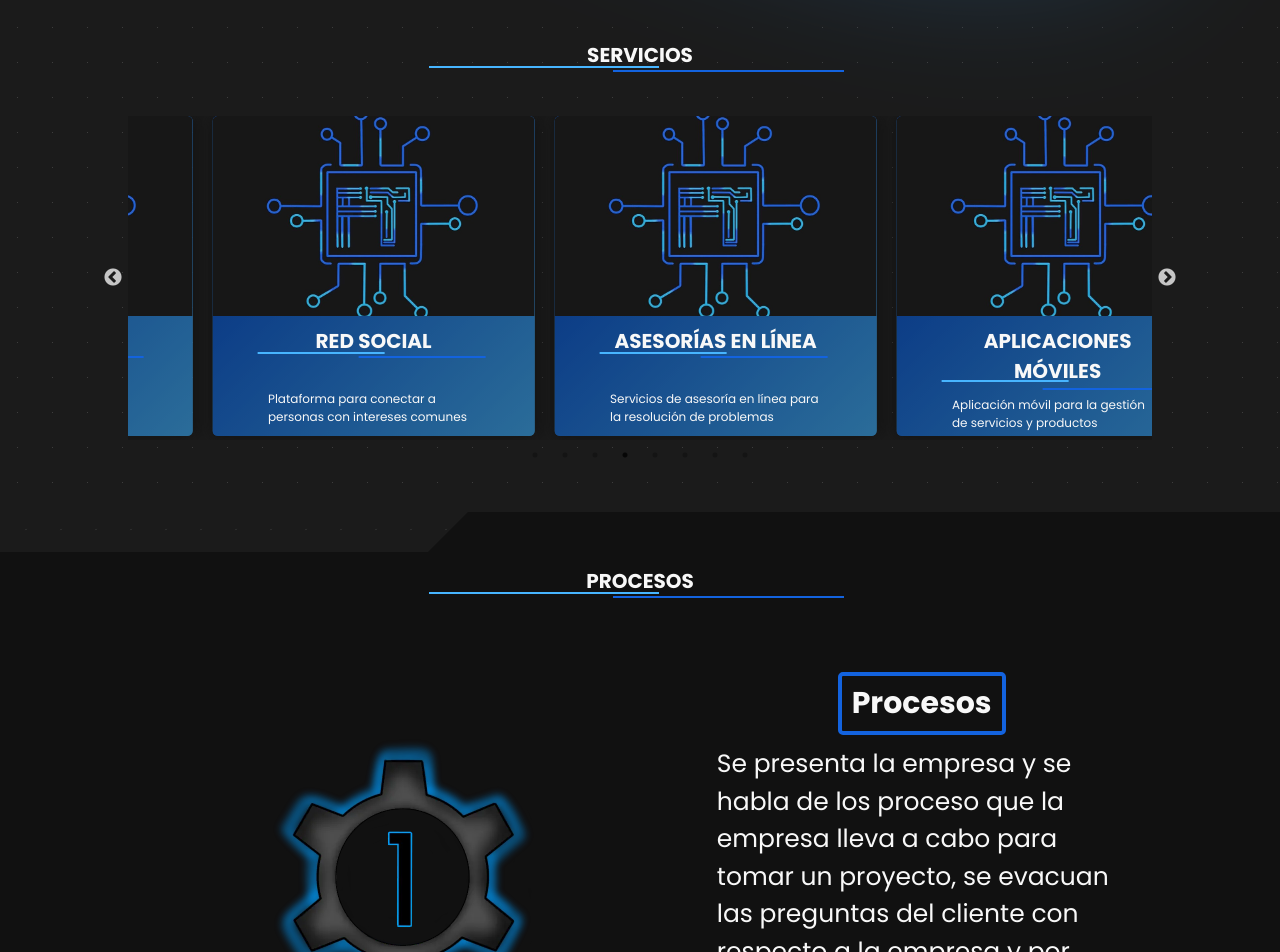
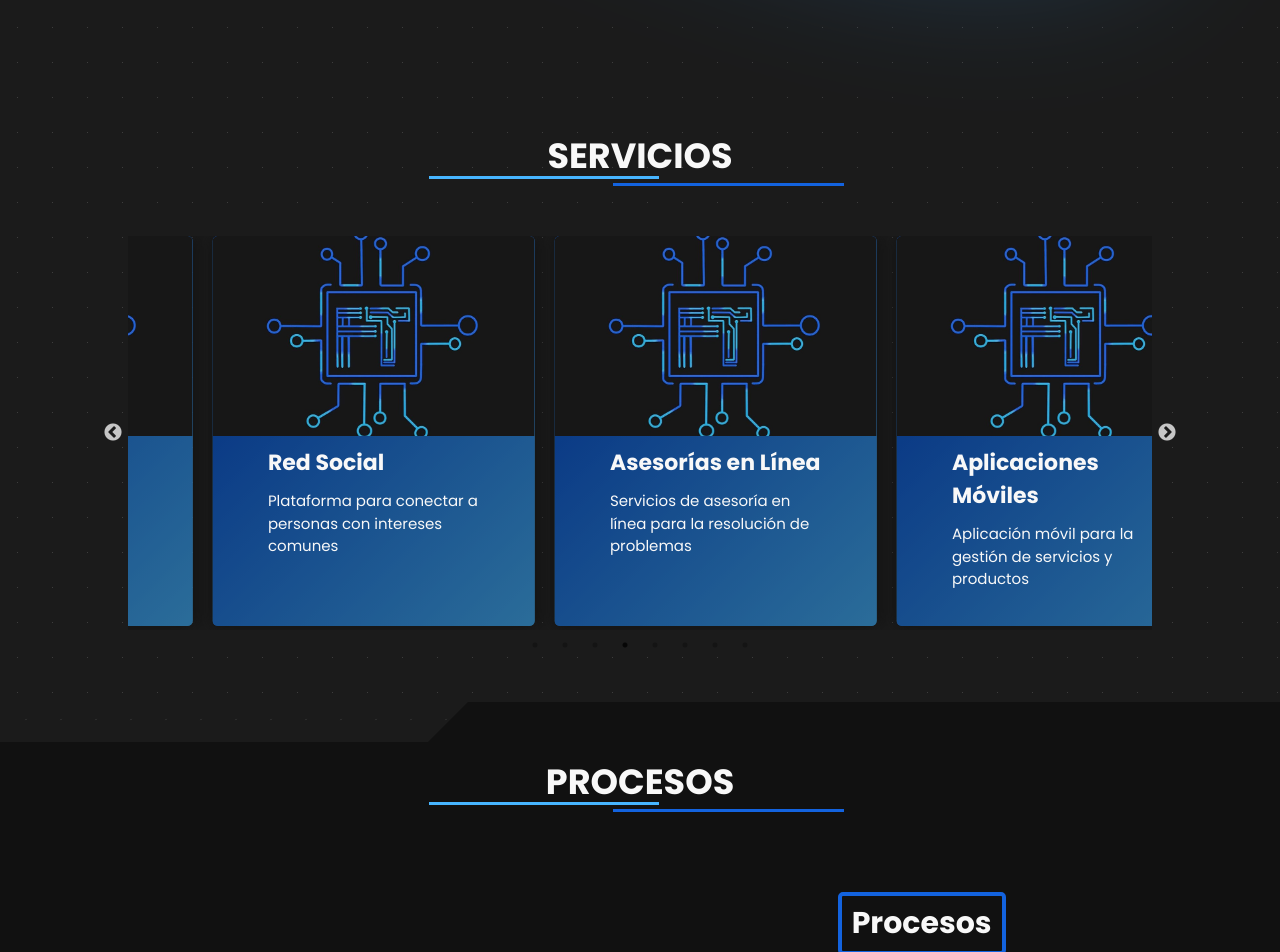
Before and after one commit to Future-TechnologiesCR/Portafolio2, a React (Vite) app: page / in a window 1280 px wide. Shown: the part 760-1712 px from the top of the page. Built offline with nearby package versions, Linux system fonts and the light colour scheme.

Commit message:
Actualizacion pagina

```diff
--- a/src/Components/Header/Greeting.jsx
+++ b/src/Components/Header/Greeting.jsx
@@ -16,7 +16,7 @@ function Greeting() {
             Somos una empresa tecnológica especializada en el Desarrollo de páginas y plataformas web y servicios de Hosting, estamos aquí para ayudarte con todos tus proyectos.
           </p>
         </div>
-        <NavLink to="#about-me" className="header__link">
+        <NavLink to="#services" className="header__link">
           <i className="fa-solid fa-arrow-down header__link-arrow"></i>
         </NavLink>
       </header>
--- a/src/Components/Processes/Processes.jsx
+++ b/src/Components/Processes/Processes.jsx
@@ -9,7 +9,7 @@ function Processes() {
         <ProjectsPage />
       </div>
       <div className='block-left'></div>
-    <div className='block-right'></div>
+      <div className='block-right'></div>
     </section>
   )
 }
--- a/src/Components/ProjectsPage/ProjectsPage.jsx
+++ b/src/Components/ProjectsPage/ProjectsPage.jsx
@@ -1,5 +1,4 @@
 import React, { useEffect, useState } from "react";
-import blaster from "../../img/blaster.png";
 import uno from "../../img/Uno.webp";
 import dos from "../../img/Dos.webp";
 import tres from "../../img/Tres.webp";
--- a/src/Components/Services/Services.jsx
+++ b/src/Components/Services/Services.jsx
@@ -103,8 +103,8 @@ function Services() {
   ];
 
   return (
-      <section className="services scroll-spy-section" id="services">
-      <h2 className="heading-underline" id="services">Servicios</h2>
+    <section className="services section scroll-spy-section" id="services">
+      <h2 className="heading-underline">Servicios</h2>
       <div className="wrapper">
         <Slider {...settings} className="services__cards">
           {services.map((service) => (
@@ -118,7 +118,7 @@ function Services() {
               </div>
               <div className="services__card-bottom">
                 <div className="shadow"></div>
-                <h3 className="services__card-title heading-underline">
+                <h3 className="services__card-title">
                   {service.title}
                 </h3>
                 <p className="services__card-description">
--- a/src/UI/main.scss
+++ b/src/UI/main.scss
@@ -265,21 +265,21 @@ textarea {
       position: relative;
       display: flex;
       flex-direction: column;
-      justify-content: space-between;
+      // justify-content: space-between;
       align-items: center;
-      height: 12rem;
+      height: 19rem;
       padding: 1em;
       overflow: hidden;
       z-index: 0;
     }
     &-title {
-      font-size: 1.2rem;
+      font-size: 2.2rem;
       margin-bottom: 0.5em;
       width: 70% !important;
     }
     &-description{
       // font shrink depending on screen size
-      font-size: 1.2rem;
+      font-size: 1.5rem;
       width: 70% !important;
     }
   }
@@ -332,6 +332,8 @@ textarea {
     flex-direction: column;
     align-items: center;
     width: 40%;
+    height: 500px;
+    overflow-y: scroll;
     // animation
 
     &-heading {
@@ -348,6 +350,7 @@ textarea {
       font-size: 2.5rem;
       text-align: left;
       line-height: 1.5;
+      margin-top: 10px;
       margin-bottom: 2rem;
       transition: opacity 0.5s ease;
       animation: slide-in 0.5s ease-in-out;
@@ -369,6 +372,7 @@ textarea {
   max-width: 100%;
   margin: auto;
   margin-bottom: 2rem;
+  margin-top: 10px;
 
   &__sliderRange {
     display: flex;
@@ -449,6 +453,7 @@ textarea {
         font-size: 3rem;
       }
       &-paragraph {
+        margin-top: 15px;
         font-size: 1.7rem;
         text-align: justify;
       }
--- a/src/scss/_components.scss
+++ b/src/scss/_components.scss
@@ -15,7 +15,7 @@
   &::after {
     position: absolute;
     width: 60%;
-    height: 0.2rem;
+    height: 0.3rem;
     content: '';
   }
   &::before {
--- a/src/scss/_large.scss
+++ b/src/scss/_large.scss
@@ -1,7 +1,7 @@
 @media (min-width: 992px) {
   .heading-underline {
     width: 30%;
-    font-size: 2rem;
+    font-size: 3.5rem;
 
   }
 
```
